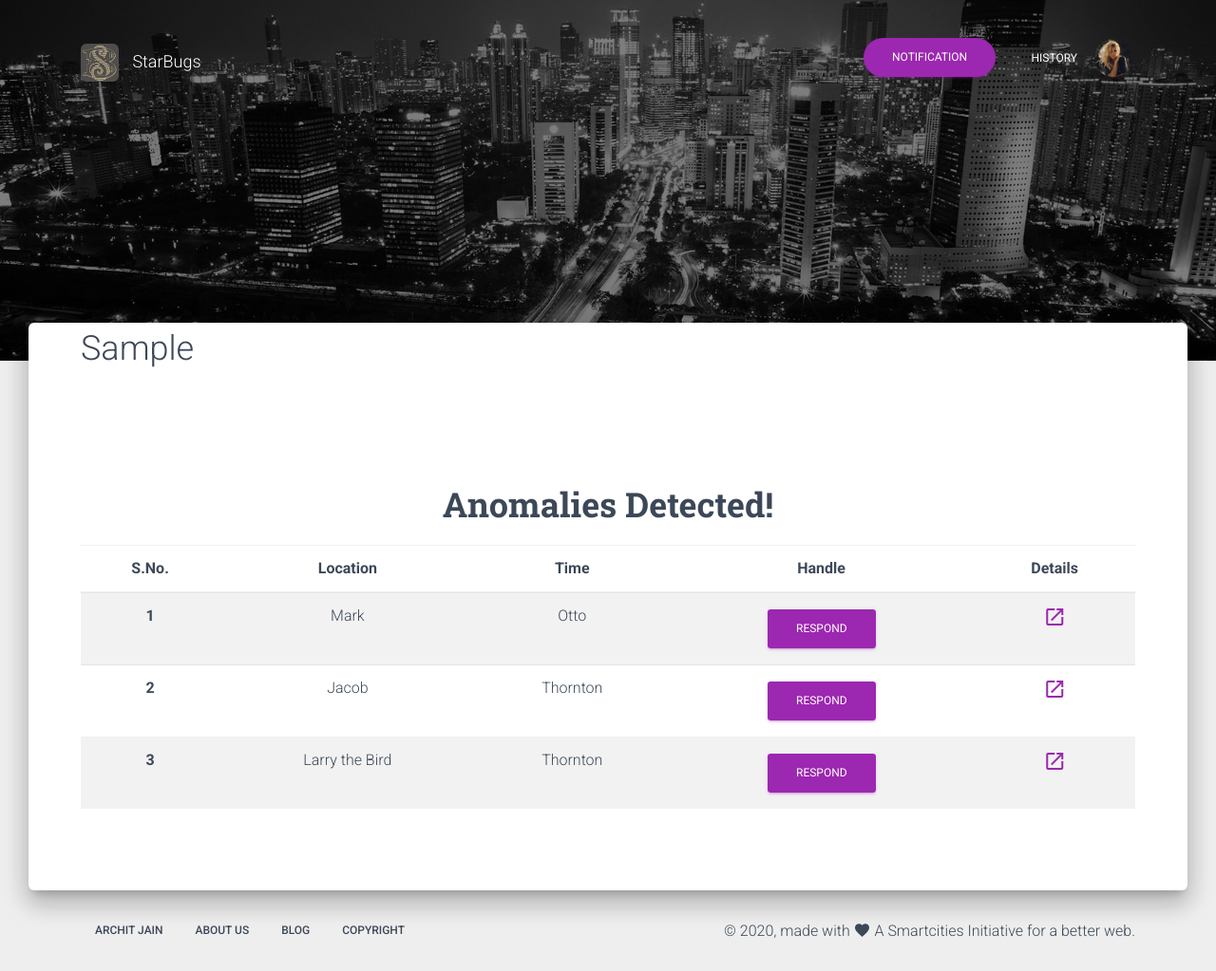
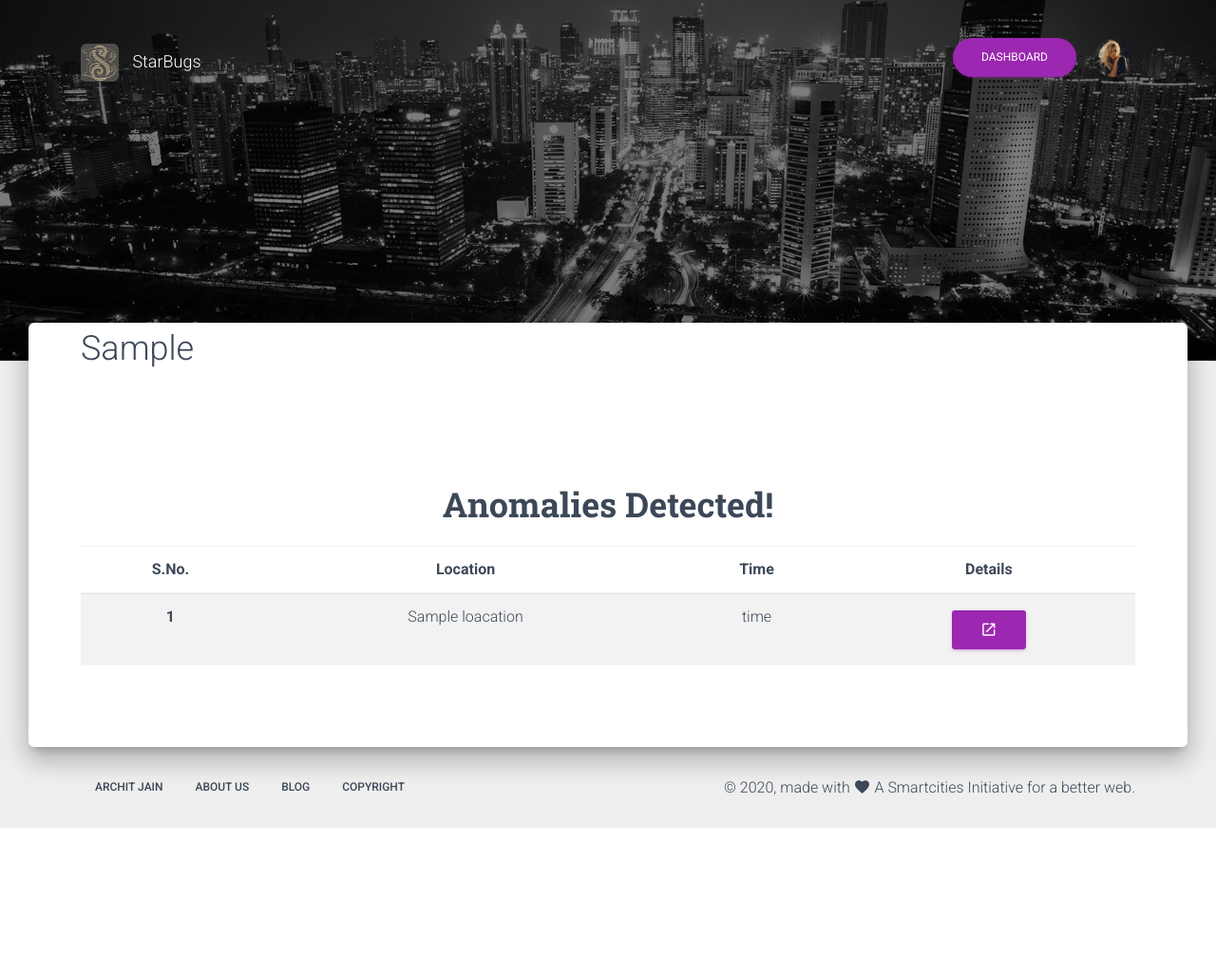
Before and after one commit to ajay-staruss/suspicious-activity-from-surveillance-video, a Django app: template user/templates/profile.html in a window 1280 px wide. Shown: the whole page at 95% size. After the commit the page ends 872 px from the top, so only its background shows below. Run offline with Django 3.2, Linux system fonts and the light colour scheme; the template is opened without the code that fills it: most values are stand-ins (such as "Sample title", 1, 10 or a date in 2020); some libraries are stand-ins or nearby versions.

Commit message:
without push notification

```diff
--- a/starbugs/urls.py
+++ b/starbugs/urls.py
@@ -25,4 +25,5 @@ urlpatterns = [
     path('profile/', views.profile, name='profile'),
     path('history', views.history, name='history'),
     path('signout/', views.signout, name='signout'),
+
 ] + static(settings.MEDIA_URL, document_root=settings.MEDIA_ROOT)
--- a/user/templates/login.html
+++ b/user/templates/login.html
@@ -67,7 +67,7 @@
                       </div>
                     </div>
                     <p class="description text-center">Or Be Classical</p>
-                      <center><h6>{{ message }}</h6></center>
+                      <center><h6 style="color:red;">{{ message }}</h6></center>
                     <div class="card-body">
                       <div class="input-group">
                         <div class="input-group-prepend">
--- a/user/templates/profile.html
+++ b/user/templates/profile.html
@@ -18,7 +18,10 @@
   <link href="{% static 'css/material-kit.css' %}" rel="stylesheet" />
   <!-- CSS Just for demo purpose, don't include it in your project -->
   <link href="{% static 'demo/demo.css' %}" rel="stylesheet" />
-
+    <style>
+        @media (min-width: 990px){ #signOut{ display:none;} }
+        @media (max-width: 989px){ #signOut{ display:block;} .profile-photo-small{ display:none;}}
+    </style>
 </head>
 
 <body class="profile-page sidebar-collapse">
@@ -39,25 +42,32 @@
         <ul class="navbar-nav ml-auto">
           <li class="dropdown nav-item">
             <a href="{% url 'profile' %}"class="nav-link">
-              <i class="material-icons" ></i><button class="btn btn-primary btn-round"> Notification </button>
+              <i class="material-icons" ></i><button class="btn btn-primary btn-round"> Dashboard </button>
             </a>
           </li>
-
+<!--
           <li class="dropdown nav-item">
             <a href="{% url 'history' %}"class="nav-link">
               <i class="material-icons"></i> History
             </a>
-          </li>
+          </li>   -->
           <li class="dropdown nav-item">
             <a href="#pablo" class="profile-photo dropdown-toggle nav-link" data-toggle="dropdown">
               <div class="profile-photo-small">
+                  <center>
                 <img src="{% static 'img/faces/avatar.jpg' %}" class="rounded-circle img-fluid">
+                      </center>
               </div>
+                <div id="signOut">
+
+                    <a href="#" class="dropdown-item" style="margin-left: 53px;" data-toggle="modal" data-target="#logoutModal">Sign out</a>
+
+                </div>
             </a>
             <div class="dropdown-menu dropdown-menu-right">
-              <a href="#pablo" class="dropdown-item">Profile</a>
-              <a href="#pablo" class="dropdown-item">Update profile</a>
-              <a href="{% url 'signout' %}" class="dropdown-item">Sign out</a>
+          <!--    <a href="#pablo" class="dropdown-item">Profile</a>
+              <a href="#pablo" class="dropdown-item">Update profile</a>   -->
+              <a href="#" class="dropdown-item" data-toggle="modal" data-target="#logoutModal">Sign out</a>
             </div>
           </li>
         </ul>
@@ -80,32 +90,53 @@
       <th scope="col">S.No.</th>
       <th scope="col">Location</th>
       <th scope="col">Time</th>
-      <th scope="col">Handle</th>
       <th scope="col">Details</th>
     </tr>
   </thead>
   <tbody>
+
+    {% for key in gif %}
     <tr>
       <th scope="row">1</th>
-      <td>Mark</td>
-      <td>Otto</td>
-      <td><button class="btn btn-primary">Respond</button></td>
-      <td><a href="#"><i class="material-icons">open_in_new</i></a></td>
+      <td>{{ loacation }}</td>
+      <td>time</td>
+        <td><a class="btn btn-primary" data-toggle="collapse" href="#multiCollapseExample{{ key }}" role="button" aria-expanded="false" aria-controls="multiCollapseExample1">
+            <i class="material-icons" >open_in_new</i>
+            </a></td>
+
+<!-- /////////////////////////////Modal////////////////////////////
+<div class="modal fade" id="gifpopup{{ key }}" tabindex="-1" role="dialog" aria-labelledby="exampleModalLabel" aria-hidden="true">
+  <div class="modal-dialog modal-lg" role="document">
+    <div class="modal-content">
+      <div class="modal-header">
+        <h5 class="modal-title" id="exampleModalLabel">Modal title</h5>
+        <button type="button" class="close" data-dismiss="modal" aria-label="Close">
+          <span aria-hidden="true">&times;</span>
+        </button>
+      </div>
+      <div class="modal-body">
+        <img src="http://127.0.0.1:5000/files/{{ key }}">
+      </div>
+      <div class="modal-footer">
+        <button type="button" class="btn btn-secondary" data-dismiss="modal">Close</button>
+      </div>
+    </div>
+  </div>
+</div>
+//////////////////////MODAL END//////////////////////// -->
+
+
     </tr>
-    <tr>
-      <th scope="row">2</th>
-      <td>Jacob</td>
-      <td>Thornton</td>
-     <td><button class="btn btn-primary">Respond</button></td>
-      <td><a href="#"><i class="material-icons">open_in_new</i></a></td>
-    </tr>
-    <tr>
-      <th scope="row">3</th>
-      <td>Larry the Bird</td>
-      <td>Thornton</td>
-     <td><button class="btn btn-primary">Respond</button></td>
-      <td><a href="#"><i class="material-icons">open_in_new</i></a></td>
-    </tr>
+        <center>
+        <div class="col-md-7">
+      <div class="collapse multi-collapse" id="multiCollapseExample{{ key }}">
+      <div class="card card-body">
+        <img src="http://127.0.0.1:5000/files/{{ key }}">
+      </div>
+    </div>
+  </div>
+        </center>
+  {% endfor %}
   </tbody>
 </table>
       </div>
@@ -159,6 +190,37 @@
   <script src="https://maps.googleapis.com/maps/api/js?key=YOUR_KEY_HERE"></script>
   <!-- Control Center for Material Kit: parallax effects, scripts for the example pages etc -->
   <script src="{% static 'js/material-kit.js' %} " type="text/javascript"></script>
+
+<!-- Logout Modal-->
+  <div class="modal fade" id="logoutModal" tabindex="-1" role="dialog" aria-labelledby="exampleModalLabel" aria-hidden="true">
+    <div class="modal-dialog" role="document">
+      <div class="modal-content">
+        <div class="modal-header">
+          <h5 class="modal-title" id="exampleModalLabel">Ready to Leave?</h5>
+          <button class="close" type="button" data-dismiss="modal" aria-label="Close">
+            <span aria-hidden="true">×</span>
+          </button>
+        </div>
+        <div class="modal-body">Click "Logout" below if you are ready to end your current session.</div>
+        <div class="modal-footer">
+          <button class="btn btn-secondary" type="button" data-dismiss="modal">Cancel</button>
+            <a href="{% url 'signout' %}" class="btn btn-primary">Sign out</a>
+        </div>
+      </div>
+    </div>
+  </div>
+    <script>
+    $(function(){
+        $('#gifpopup{{ key }}').on('show.bs.modal', function(){
+            var myModal = $(this);
+            clearTimeout(myModal.data('hideInterval'));
+            myModal.data('hideInterval', setTimeout(function(){
+                myModal.modal('hide');
+            }, 3000));
+        });
+    });
+    </script>
+
 </body>
 
 </html>
```
Also changed, not shown: user/templates/index.html (+7 -5 lines), user/views.py (+12 -2 lines), db.sqlite3, user/templates/history.html (line endings or trailing spaces).
